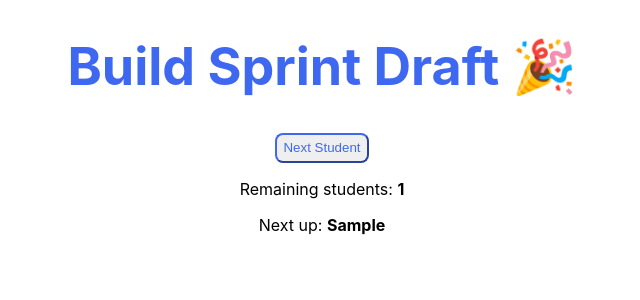
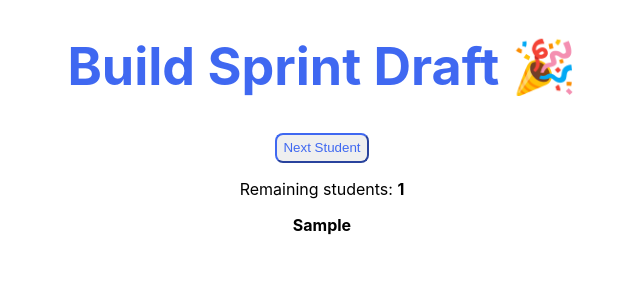
Before and after one commit to adamhinckley/name-randomizer, a React (Create React App) app: page / in a window 1280 px wide. Both pictures are taken after typing "Sample" into the empty fields and a click on the button "Submit Names". Shown: the top 300 px of the page, without its empty margins (318-958 px from the left). Built offline with nearby package versions, Linux system fonts and the light colour scheme.

Commit message:
removes some text

```diff
--- a/src/App.js
+++ b/src/App.js
@@ -117,11 +117,7 @@ function App() {
           {/* <button>Start Over</button> */}
         </>
       ) : null}
-      {names.length && currentName !== "finished" ? (
-        <p>
-          Next up: <strong>{currentName}</strong>
-        </p>
-      ) : null}
+      {names.length && currentName !== "finished" ? <strong>{currentName}</strong> : null}
       {/* {names.map(name => {
         return <p key={name}>{name}</p>;
       })} */}
```
